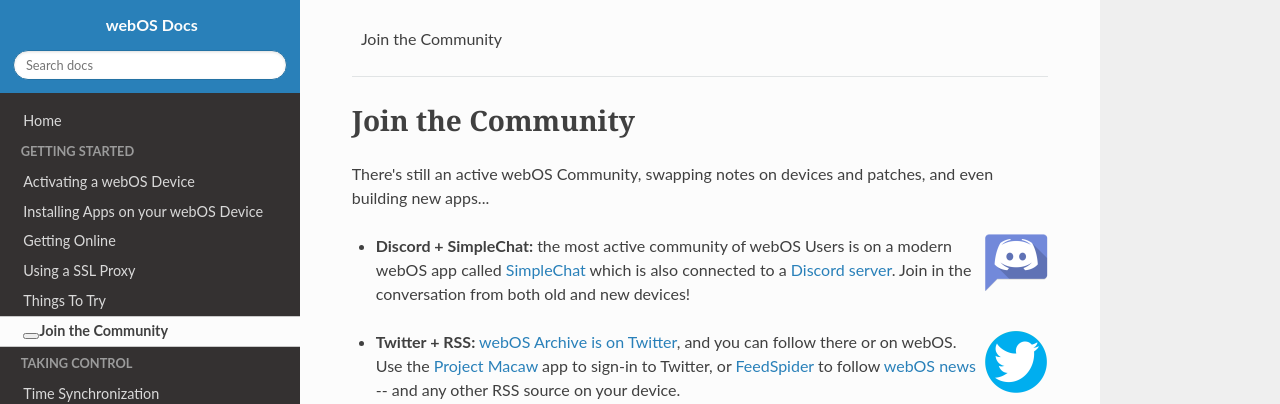
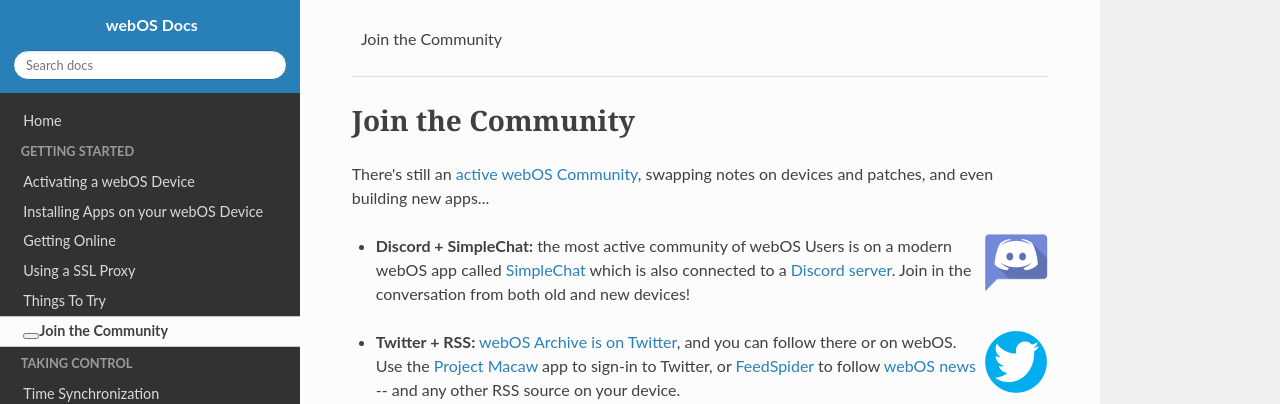
Before and after one commit to webOSArchive/webos-docs, an MkDocs documentation site: the page built from docs/community.md, in a window 1280 px wide. Shown: the top 404 px of the page. Built offline with MkDocs 1.6.1, drawn with Linux system fonts in a browser that asks for light colours; nearby versions of some CDN libraries; some web fonts are replaced; library files that are not in the unit come from our copies; part of the change alters nothing that is shown.

```diff
--- a/docs/community.md
+++ b/docs/community.md
@@ -1,15 +1,15 @@
 # Join the Community
-There's still an active webOS Community, swapping notes on devices and patches, and even building new apps...
+There's still an <a href="https://appcatalog.webosarchive.org/WebService/reports/" target="_blank">active webOS Community</a>, swapping notes on devices and patches, and even building new apps...
 
 <img src="../images/discord.png" align="right" style="padding-left: 8px">
 
-* **Discord + SimpleChat:** the most active community of webOS Users is on a modern webOS app called <a href="http://appcatalog.webosarchive.org/showMuseum.php?search=simplechat" target="_top">SimpleChat</a> which is also connected to a <a href="http://www.webosarchive.org/discord" target="_blank">Discord server</a>. Join in the conversation from both old and new devices!<br>
+* **Discord + SimpleChat:** the most active community of webOS Users is on a modern webOS app called <a href="https://appcatalog.webosarchive.org/app/webOSSimpleChat" target="_blank">SimpleChat</a> which is also connected to a <a href="http://www.webosarchive.org/discord" target="_blank">Discord server</a>. Join in the conversation from both old and new devices!<br>
  <br>
 <img src="../images/twitter.png" align="right" style="padding-left: 8px">
 
-* **Twitter + RSS:** <a href="https://www.twitter.com/webOSArchive" target="_blank">webOS Archive is on Twitter</a>, and you can follow there or on webOS. Use the <a href="https://preware.pivotce.com/package/net.minego.phnx" target="_blank">Project Macaw</a> app to sign-in to Twitter, or <a href="http://appcatalog.webosarchive.org/showMuseum.php?search=feedspider" target="_top">FeedSpider</a> to follow <a href="http://www.webosarchive.org/news.php" target="_top">webOS news</a> -- and any other RSS source on your device.
+* **Twitter + RSS:** <a href="https://www.twitter.com/webOSArchive" target="_blank">webOS Archive is on Twitter</a>, and you can follow there or on webOS. Use the <a href="https://preware.pivotce.com/package/net.minego.phnx" target="_blank">Project Macaw</a> app to sign-in to Twitter, or <a href="https://appcatalog.webosarchive.org/app/feedspider" target="_blank">FeedSpider</a> to follow <a href="http://www.webosarchive.org/news.php" target="_top">webOS news</a> -- and any other RSS source on your device.
 &nbsp;<br>
  <br>
 <img src="../images/webosnation.jpg" align="right" style="padding-left: 8px">
 
-* **Forums:** <a href="https://forums.webosnation.com" target="_blank">webOS Nation</a> Forums are still up, and you can expect roughly weekly interactions from both long-term experts and newer users. There's even a <a href="http://appcatalog.webosarchive.org/showMuseumDetails.php?search=forums&app=1005770" target="_top">Forums app</a> you can use to participate from your webOS device.
+* **Forums:** <a href="https://forums.webosnation.com" target="_blank">webOS Nation</a> Forums are still up, and you can expect roughly weekly interactions from both long-term experts and newer users. There's even a <a href="http://appcatalog.webosarchive.org/showMuseumDetails.php?search=forums&app=1005770" target="_blank">Forums app</a> you can use to participate from your webOS device.
```
